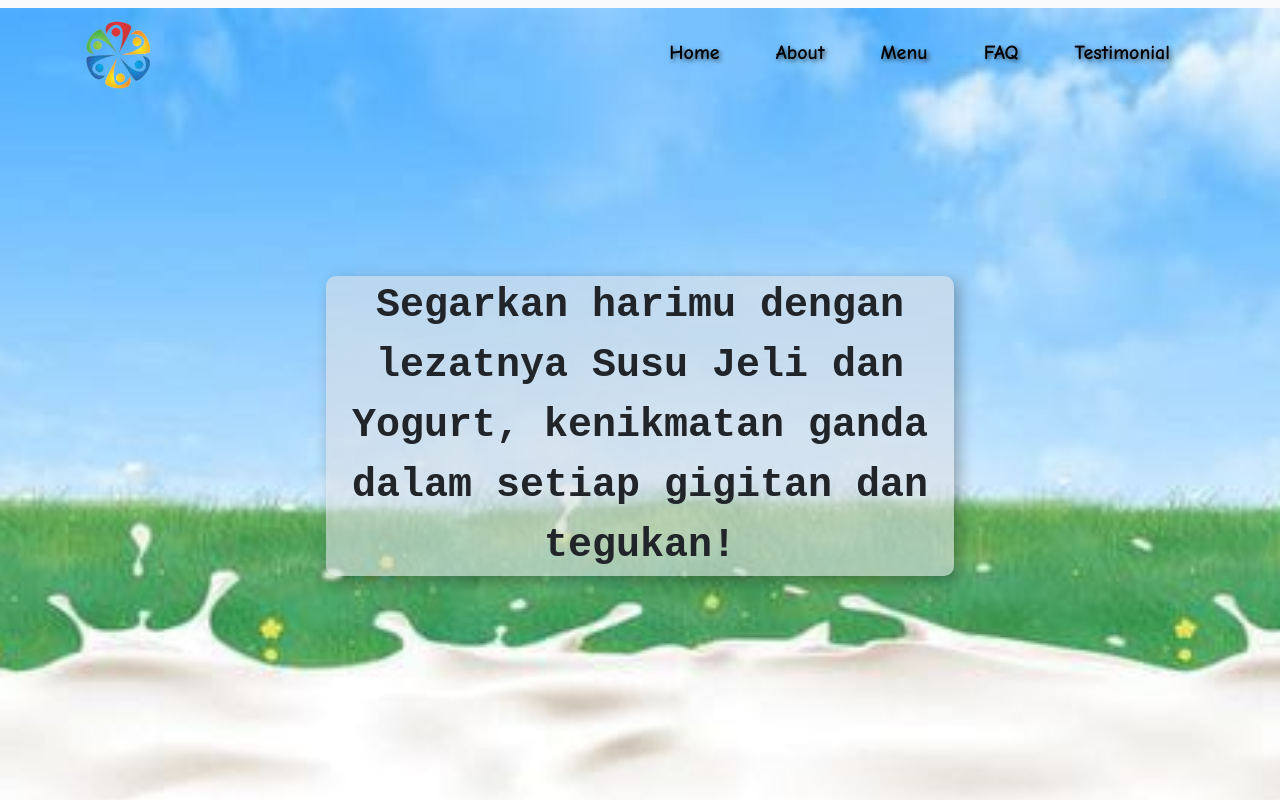
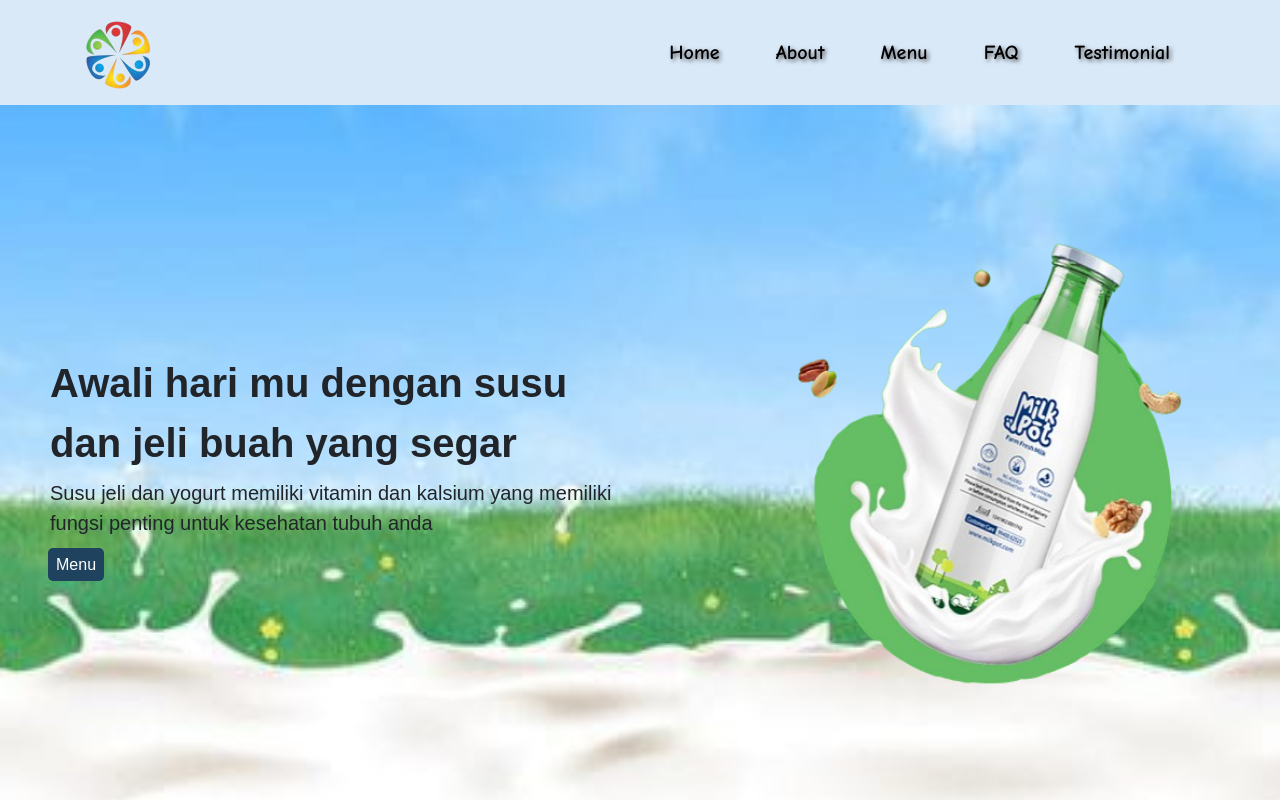
Before and after one commit to radityaFm/TugasGamelabUMKM, a plain HTML site: page index.html in a window 1280 px wide. Shown: the top 800 px of the page. Drawn offline with Linux system fonts and the light colour scheme.

Commit message:
revisi banner

```diff
--- a/index.html
+++ b/index.html
@@ -14,7 +14,7 @@
       }
       /* navbar */
       .navbar {
-        background-color: #93c9ff;
+        background-color: #dae9f8;
         display: flex;
         position: fixed; /* Keep it fixed at the top */
         top: 0;
@@ -93,10 +93,6 @@
 
       .navbar-collapse.show {
         display: block !important;
-      }
-      .navbar-transparent {
-        background-color: transparent;
-        transition: background-color 0.5s ease;
       }
     .navbar-scrolled {
         background-color: #e8f0ff;
@@ -1006,16 +1002,22 @@
     <div data-bs-spy="scroll" data-bs-target="#navbar-example" data-offset="40" data-bs-smooth-scroll="true">
       <div class="parallax my-2" id="parallax">
         <div class="row d-flex align-items-center justify-content-center" style="height: 80vh">
+          <div class="col-lg-6">
+            <p
+            class="justify-center"
+            style=" font-family: arial; font-size:40px; font-weight: 600; opacity: 60px; margin: 0px 50px 0px; border-radius: 10px; text-align:left; margin-top: 185; margin-bottom: 0; margin-left: 50; margin-right: 0;"
+          >
+           Awali hari mu dengan susu dan jeli buah yang segar
+          </p>
+          <p style=" margin: 0px 50px 0px; border-radius: 10px;font-size:20px; text-align:left; margin-top: 5; margin-bottom: 15; margin-left: 50; margin-right: 0;">Susu jeli dan yogurt memiliki vitamin dan kalsium yang memiliki fungsi penting untuk kesehatan tubuh anda </p>
+          <a href="#product" style="margin-top: 15;margin-bottom: 10;margin-left: 5;margin-right: 5;background-color: rgb(31, 66, 95);text-decoration: none;color: white;border-radius: 5px;" class="p-2 m-5">Menu</a>
+          </div>
           <div class="col-lg-6 justify-content-center text-center my-5">
-            <p
-              class="justify-center fs-1"
-              style="background-color: rgba(222, 226, 230, 0.6); font-family: monospace; font-weight: 900; opacity: 60px; margin: 0px 50px 0px; border-radius: 10px; box-shadow: 5px 5px 15px rgba(0, 0, 0, 0.3); font-size: 100px; text-align: center; margin-top: 195; margin-bottom: 0; margin-left: 0; margin-right: 0;"
-            >
-              Segarkan harimu dengan lezatnya Susu Jeli dan Yogurt, kenikmatan ganda dalam setiap gigitan dan tegukan!
-            </p>
+           <img src="image/susu.png" alt="" style="margin-top: 185; margin-bottom: 0; margin-left: 50; margin-right: 0;width: 70%;height: 70%;">
           </div>
         </div>
       </div>
+
     </div>
     <div class="my-5 mt-4" data-spy="scroll" data-target="#navbar-example" data-offset="40" style="margin-top: 50px">
       <div id="carouselExample" class="carousel slide mt-5 mb-4" style="margin-top: 50px">
@@ -1532,41 +1534,6 @@
           readMoreLink.innerText = 'Read Less';
         }
       }
-      window.addEventListener('scroll', function () {
-        const navbar = document.getElementById('navbar-example');
-        if (window.scrollY > 50) {
-          navbar.classList.add('navbar-scrolled');
-        } else {
-          navbar.classList.remove('navbar-scrolled');
-        }
-      });
-      document.addEventListener('DOMContentLoaded', function () {
-        const navLinks = document.querySelectorAll('.nav-link');
-        function onScroll() {
-            let currentSection = '';
-
-            // Loop through each section to determine the one currently in view
-            document.querySelectorAll('section').forEach((section) => {
-                const sectionTop = section.offsetTop - 60; // Adjust based on your navbar height
-                const sectionHeight = section.offsetHeight; // Get the height of the section
-
-                if (window.scrollY >= sectionTop && window.scrollY < sectionTop + sectionHeight) {
-                    currentSection = section.getAttribute('id');
-                }
-            });
-
-            // Remove active class from all nav-links
-            navLinks.forEach((link) => {
-                link.classList.remove('active');
-                if (link.getAttribute('href') === `#${currentSection}`) {
-                    link.classList.add('active');
-                }
-            });
-        }
-
-        // Listen for scroll events
-        window.addEventListener('scroll', onScroll);
-    });
     </script>
   </body>
 </html>
```
Also changed, not shown: image/susu.png (added).
